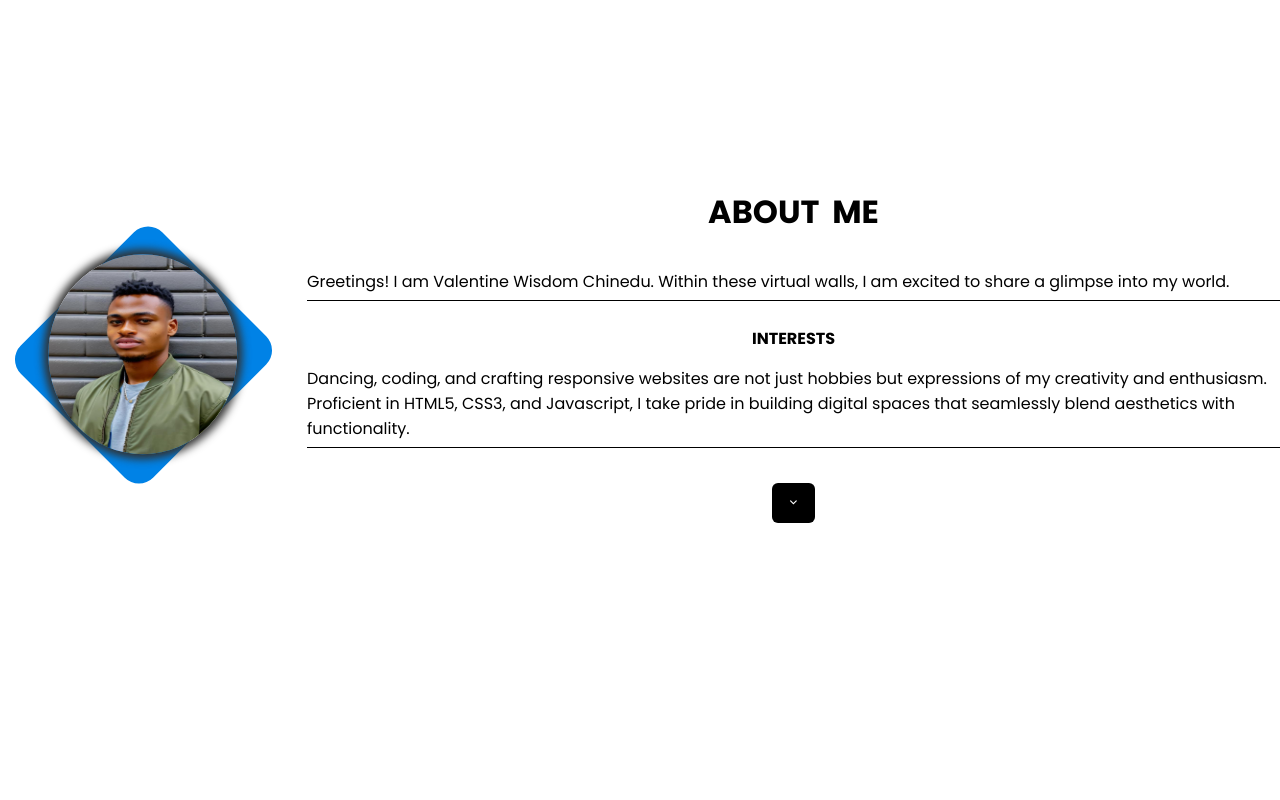
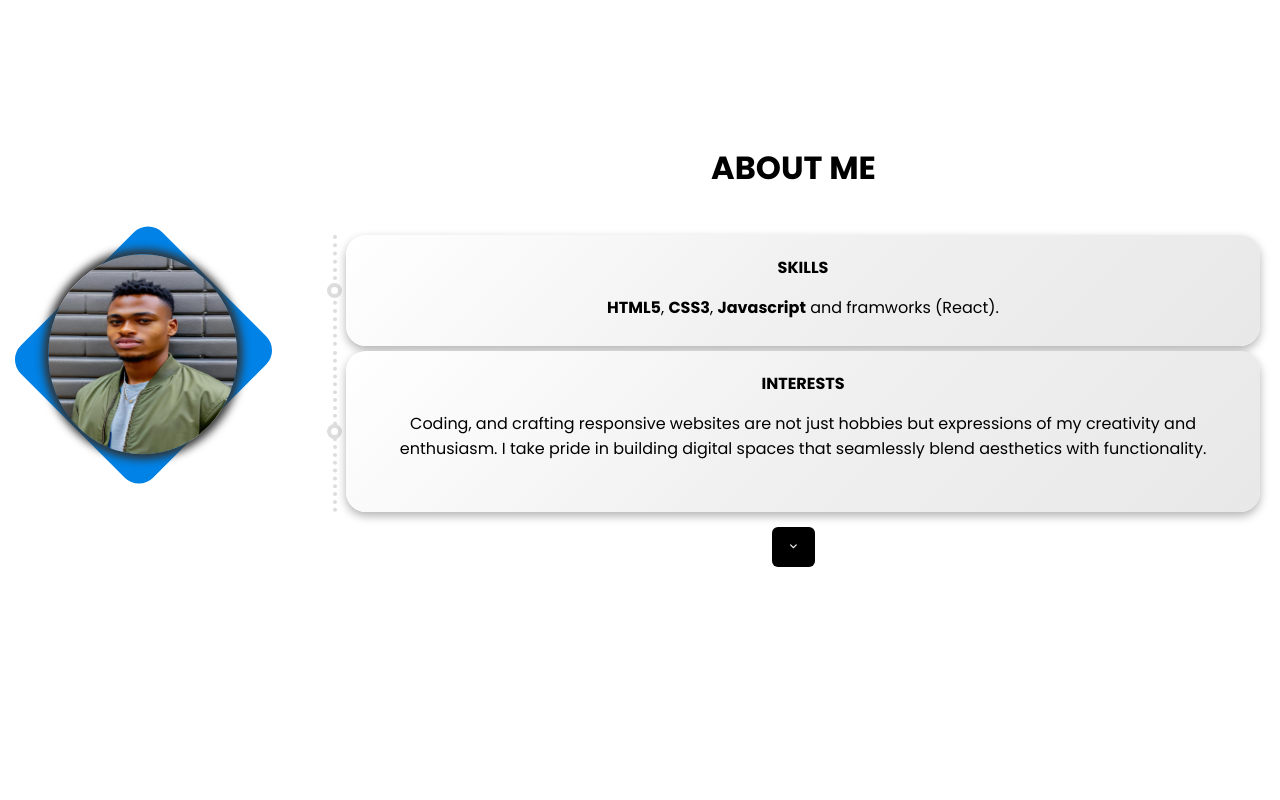
Before and after one commit to wizzdom11/wizzdom11.github.io, a plain HTML site: page index.html in a window 1280 px wide. Shown: the part 940-1740 px from the top of the page. Drawn offline with nearby package versions, Linux system fonts and the light colour scheme.

Commit message:
Add files via upload

```diff
--- a/index.html
+++ b/index.html
@@ -91,18 +91,41 @@
                 </div>
 
                 <div class="next">
-                    <h1>About  <span class="m">Me</span></h1><br><br>
-                    <p>
-                    Greetings! I am Valentine Wisdom Chinedu. Within these virtual walls, I am excited to share a glimpse into my world. </p><br>
+                    <h1>About Me</h1><br><br><br>
+                    <div class="event">
+                        <div class="circle"></div>
+                        <div class="here">
+                            <h4> skills</h4>
+                             <p>
+                                <b>HTML5</b>, <b>CSS3</b>, <b>Javascript</b>  and framworks (React).
+                    <!-- Greetings! I am Valentine Wisdom Chinedu. Within these virtual walls, I am excited to share a glimpse into my world. </p><br> -->
+                    </div>
+                        </div>
 
-                    <h4>Interests</h4>
-                    <p>Dancing, coding, and crafting responsive websites are not just hobbies but expressions of my creativity and enthusiasm. Proficient in HTML5, CSS3, and Javascript, I take pride in building digital spaces that seamlessly blend aesthetics with functionality.</p> <br>
+
+                    <div class="event">
+                        <div class="circle"></div>
+                        <div class="here">
+                            <h4>Interests</h4>
+                    <p>Coding, and crafting responsive websites are not just hobbies but expressions of my creativity and enthusiasm. I take pride in building digital spaces that seamlessly blend aesthetics with functionality.</p> <br>
+
+                        </div>
+
+                    </div>
 
                     <span class="continue">
-                        <h4>Future Aspirations</h4>
-                        <p> I am confident that my dedication and creativity will pave the way for remarkable achievements. I am on the path to becoming a lifelong learner and a contributor to the ever-evolving landscape of web development.
+                        <div class="event">
+                            <div class="circle"></div>
 
-                            Thank you for visiting my virtual space. Stay tuned for updates on my projects, insights, and the exciting journey of growth and discovery. Together, let's explore the boundless possibilities that lie ahead.</p>
+                            <div class="here">
+
+                                 <h4>Future Aspirations</h4>
+                        <p> I am on the path to becoming a lifelong learner and a contributor to the ever-evolving landscape of web development.
+                            Thank you for visiting my virtual space. Stay tuned for updates on my projects, insights, and the exciting journey of growth and discovery.</p>
+                            </div>
+                        </div>
+
+
                     </span>
 
                     <div class="ahh">
--- a/myPortFolio.css
+++ b/myPortFolio.css
@@ -9,9 +9,11 @@
     font-family: 'poppins', sans-serif;
 }
 :root{
+    --shadow-color: rgba(0, 0, 0, 0.2);
     --whole-color: linear-gradient(135deg, #FFFFFF, #F0F0F0, #E8E8E8);
     --form-color: linear-gradient(135deg, #FFFFFF, #F0F0F0, #E8E8E8);
     --secondary-color: #ffffff;
+    --small-color: #ddd;
     --primary-color:black;
     --nav-color: white;
     --gradient-color: linear-gradient(135deg, #0072ff, #00c6ff);
@@ -30,8 +32,10 @@
     margin-left: 6px;
 }
 .dark-theme{
+    --shadow-color: rgb(0, 0, 0);
+    --small-color:#dddddd69;
     --form-color:rgba(12, 12, 12, 0.747);
-    --secondary-color: black;
+    --secondary-color: rgba(0, 0, 0, 0.904);
     --primary-color:#bdb2b2d7;
     --nav-color: rgba(12, 12, 12, 0.842);
     --services-color: #141414;
@@ -364,13 +368,13 @@ box-shadow: 0 0 8px 2px #0b27ca;
 
 }
 .btn-download:hover{
-    background: linear-gradient(135deg, #0072ff, #00c6ff);
+    background: #0082e6;
     color: var(--primary-color);
 
 
 }
 #cols{
-  background: linear-gradient(135deg, #0072ff, #00c6ff);
+  background: #0082e6;
   border: none;
   box-shadow: 0 0 2px 1px #323232;
 
@@ -406,6 +410,51 @@ transform: scale(1.05);
     /* box-shadow: 2px 0px 40px 2px #323232; */
 
 }
+.event{
+    display: flex;
+    align-items: flex-start;
+    position: relative;
+    margin-bottom: 5px;
+
+}
+.here{
+    background: var(--services-color);
+    border-radius: 20px;
+    width: 100%;
+    text-align: center;
+    padding: 20px 20px ;
+    box-shadow: 0 4px 10px rgba(0, 0, 0, 0.3)
+
+}
+.about .event{
+    display: flex;
+    align-items: center;
+    position: relative;
+}
+.about .event::before{
+    content: "";
+    position: absolute;
+    left: 6px;
+    top: 0;
+    bottom: 0;
+    width: 2px;
+    border-left: 4px dotted var(--small-color);
+    z-index:-1 ;
+}
+.event:last-child::before {
+    /* display: none; */
+}
+.about .circle{
+    width: 15px;
+    height: 15px;
+    background-color: var(--secondary-color);
+    border-radius: 50%;
+    border: 4px solid var(--small-color);
+    margin-right: 4px;
+    flex-shrink: 0;
+    right: 2px;
+}
+
 .about p{
     font-size: 16px;
 }
@@ -465,6 +514,8 @@ transform: scale(1.05);
 }
 .next{
     animation: transitionIn 1.3s ease-in-out;
+    padding: 20px;
+    width: auto;
 }
 .continue p{
     color: var(--primary-color);
@@ -525,7 +576,7 @@ transform: scale(1.05);
 .next p{
     margin-top: 15px;
     font-size: 16px;
-    border-bottom: 1px solid var(--primary-color);
+    /* border-bottom: 1px solid var(--primary-color); */
     padding-bottom: 6px;
 }
 .next span{
@@ -561,6 +612,7 @@ transform: scale(1.05);
     align-items: center;
     justify-content: center;
     gap: 30px;
+    border-radius: 70px;
 
 }
 .services span{
@@ -608,6 +660,8 @@ transform: scale(1.05);
     /* border:1px solid #0082e6; */
     /* box-shadow: 0 0 2px 1px #0082e6; */
     border-radius: 30px;
+    /* box-shadow: 0 4px 10px rgba(0, 0, 0, 0.3); */
+    box-shadow: 10px 10px 5px var(--shadow-color);
     background:var(--services-color);
 }
  .hiadde{
@@ -811,6 +865,7 @@ form .inputBox{
     overflow: hidden;
     border-radius: 10px; /* Rounded corners for a smoother look */
     transition: transform 0.3s ease, box-shadow 0.3s ease;
+    box-shadow: 10px 10px 5px var(--shadow-color);
   }
 
   /* Initial image styling */
@@ -824,7 +879,7 @@ form .inputBox{
   /* Hover effect for the link */
   .image-link:hover {
     transform: scale(1.05); /* Slight zoom-in effect */
-    box-shadow: 0 15px 30px rgba(0, 0, 0, 0.3); /* Adds a shadow effect */
+    box-shadow: 15px 15px 2px var(--shadow-color); /* Adds a shadow effect */
   }
 
   /* Hover effect for the image */
```
